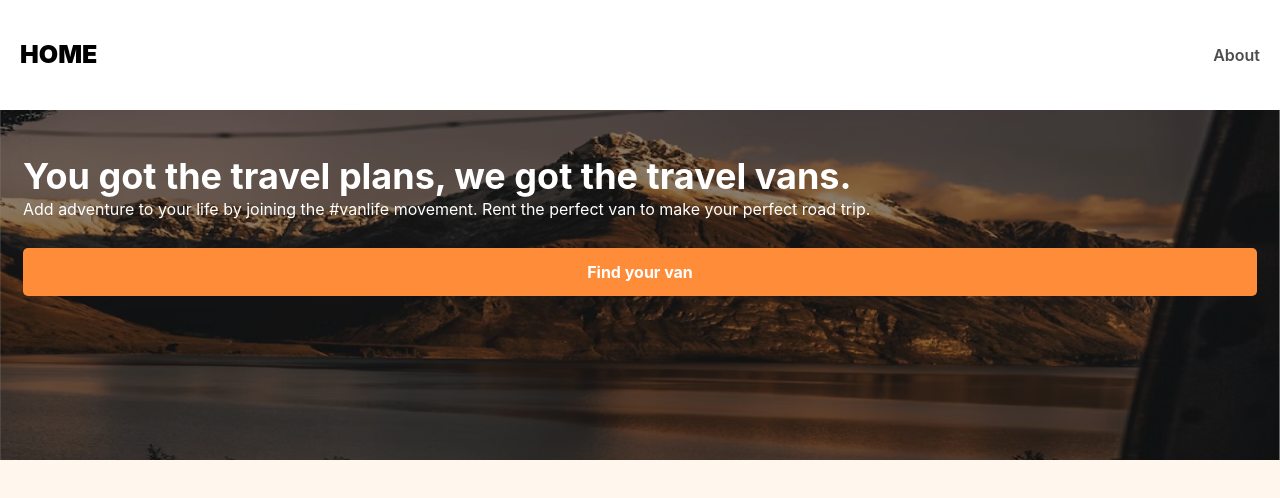
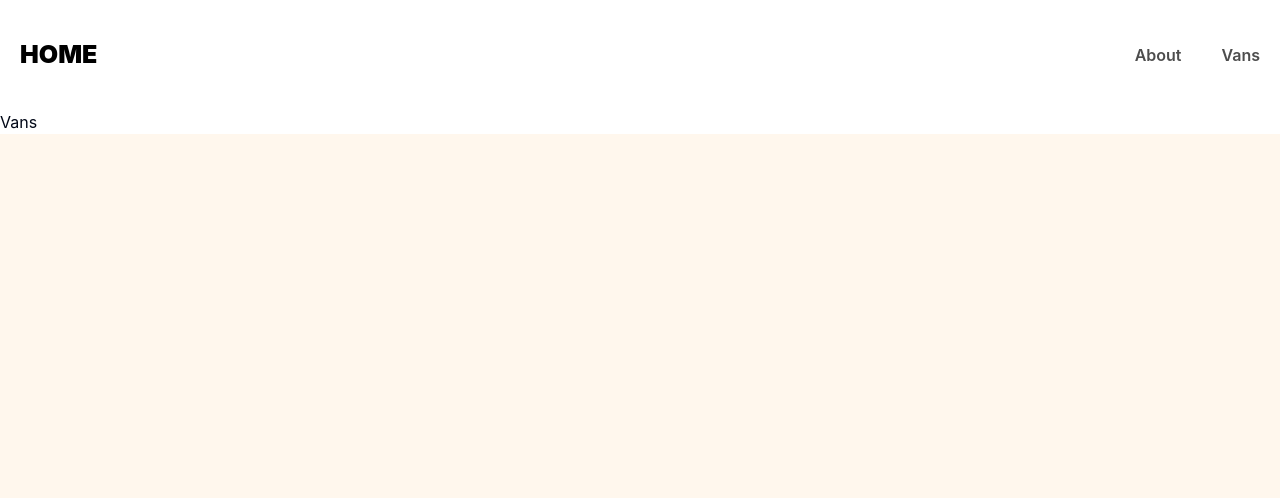
Before and after one commit to WarrenTyler/shad-van-go, a React (Vite) app: page /vans in a window 1280 px wide. Before the commit this address led to /. Shown: the top 498 px of the page. Built offline with nearby package versions, Linux system fonts and the light colour scheme.

Commit message:
chore: add miragejs as dev dependency
- Install miragejs package as a development dependency
  - Mirage.js is a client-side server to build mocking APIs
  - Useful for testing and development without a real API

```diff
--- a/package.json
+++ b/package.json
@@ -35,6 +35,7 @@
     "eslint-plugin-react-hooks": "^4.6.0",
     "eslint-plugin-react-refresh": "^0.4.6",
     "gh-pages": "^6.1.1",
+    "miragejs": "^0.2.0-alpha.3",
     "postcss": "^8.4.38",
     "tailwindcss": "^3.4.4",
     "vite": "^5.2.0"
--- a/src/App.jsx
+++ b/src/App.jsx
@@ -2,6 +2,8 @@ import { BrowserRouter, Link, Navigate, Route, Routes } from "react-router-dom";
 import Home from "./pages/Home";
 import About from "./pages/About";
 import "./App.css";
+import "../server.js";
+import Vans from "./pages/Vans";
 
 const App = () => {
   return (
@@ -12,12 +14,14 @@ const App = () => {
         </Link>
         <nav>
           <Link to="/about">About</Link>
+          <Link to="/vans">Vans</Link>
         </nav>
       </header>
       <Routes>
+        <Route path="*" element={<Navigate to="/" replace />} />
         <Route path="/" element={<Home />} />
         <Route path="/about" element={<About />} />
-        <Route path="*" element={<Navigate to="/" replace />} />
+        <Route path="/vans" element={<Vans />} />
       </Routes>
     </BrowserRouter>
   );
--- /dev/null
+++ b/src/pages/Vans.jsx
@@ -0,0 +1,6 @@
+const Vans = () => {
+  return (
+    <div>Vans</div>
+  )
+}
+export default Vans
```
Also changed, not shown: 1 other file (tests, documents, lock files or other folders).
